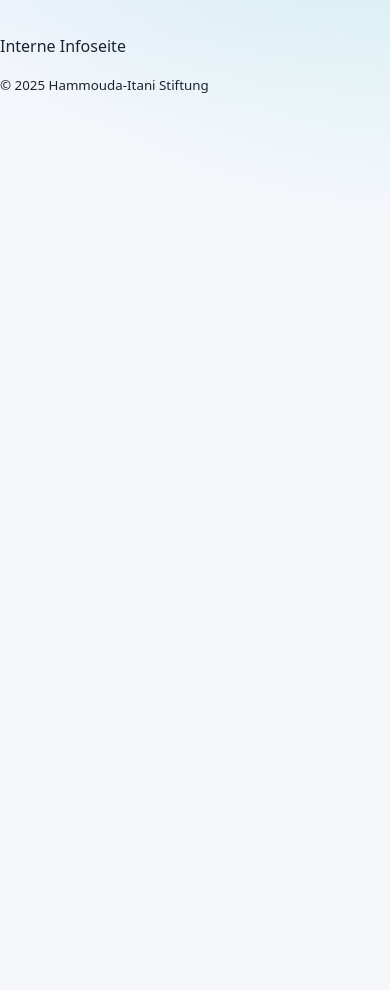
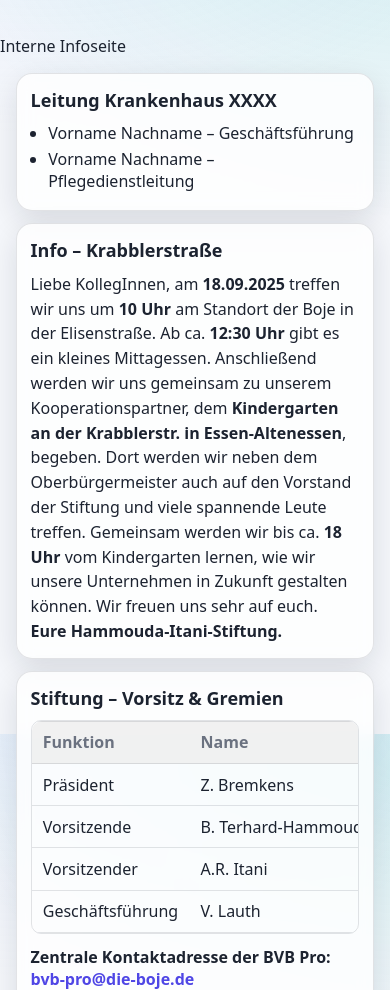
Before and after one commit to BvB-Pro/hammouda-itani-projekt, a plain HTML site: page index.html in a window 390 px wide. Shown: the part 110-1100 px from the top of the page. Before the commit the page ends 844 px from the top, so only its background shows below. Drawn offline with Linux system fonts and the light colour scheme.

Commit message:
Update style.css

```diff
--- a/style.css
+++ b/style.css
@@ -314,3 +314,106 @@
   0%, 100% { transform: translateY(0) scale(1); }
   50% { transform: translateY(-40px) scale(1.1); }
 }
+
+/* =========================================================
+   Add-on für Leitung / Krabblerstraße / Vorstand (kompatibel zu v4)
+   -> bitte ANS ENDE der bestehenden v4 style.css einfügen
+   ========================================================= */
+
+/* Layout-Container für die neue statische Seite */
+.container{
+  max-width: 1000px;
+  margin: 16px auto;
+  padding: 0 clamp(14px, 4vw, 36px);
+}
+
+/* „Panel“ optisch wie eine Card (sichtbar, nicht collapsible) */
+.panel{
+  display:block;                 /* v4 setzte .panel standardmäßig auf display:none */
+  margin: 12px 0;
+  padding: clamp(14px, 2.4vw, 22px);
+  border-radius: var(--radius);
+  background: var(--card);
+  border: 1px solid var(--border);
+  box-shadow: var(--shadow);
+  backdrop-filter: blur(var(--blur));
+}
+.panel-title{
+  margin:0 0 10px 0;
+  font-size: 18px;
+}
+
+/* einfache Liste (Leadership-Namen, falls ohne Tabelle genutzt) */
+.list{ margin:.25rem 0 0; padding-left:1.1rem; }
+.list li{ margin:.25rem 0; color: var(--text); }
+
+/* Tabellen-Styling für Leitung & Vorstand */
+table{ width:100%; border-collapse: collapse; margin-top:.5rem; }
+th, td{
+  border: 1px solid var(--border);
+  padding: .6rem .7rem;
+  text-align: left;
+  vertical-align: top;
+  color: var(--text);
+}
+th{
+  background: color-mix(in oklab, var(--card), black 4%);
+  color: var(--muted);
+  font-weight: 600;
+}
+:root.dark th{
+  background: color-mix(in oklab, var(--card), white 6%);
+}
+td a{ color: var(--accent); text-decoration: none; }
+td a:hover{ text-decoration: underline; }
+
+/* Foundation-Hinweis (Krabblerstraße) – Fließtext etwas luftiger */
+#foundationNote p{
+  line-height: 1.55;
+  margin: 0;
+}
+
+/* Generelle E-Mailzeilen unter der Tabelle */
+.foundation-email{
+  margin-top: 12px;
+  font-weight: 600;
+  color: var(--text);
+}
+.foundation-email a{
+  color: var(--accent);
+  text-decoration: none;
+}
+.foundation-email a:hover{ text-decoration: underline; }
+
+/* Footer-Klasse mappen (dein HTML nutzt .footer, v4 hatte .app-footer) */
+.footer{
+  color: var(--muted);
+  text-align: center;
+  padding: 24px 16px 36px;
+  border-top: 1px solid var(--border);
+}
+
+/* Mobile-Optimierung: Tabellen werden horizontal scrollbar statt „gestapelt“,
+   damit du keine data-labels pflegen musst. */
+@media (max-width: 760px){
+  table{
+    display: block;
+    width: 100%;
+    overflow-x: auto;
+    -webkit-overflow-scrolling: touch;
+    white-space: nowrap;
+    border: 1px solid var(--border);
+    border-radius: 10px;
+  }
+  th, td{ border-left: none; border-right: none; }
+  tr:first-child th:first-child{ border-top-left-radius: 10px; }
+  tr:first-child th:last-child{ border-top-right-radius: 10px; }
+  tr:last-child td:first-child{ border-bottom-left-radius: 10px; }
+  tr:last-child td:last-child{ border-bottom-right-radius: 10px; }
+}
+
+/* feiner Hover für Panels (wie v4 Cards) */
+@media (hover:hover){
+  .panel{ transition: transform .15s ease, box-shadow .2s ease; }
+  .panel:hover{ transform: translateY(-1px); box-shadow: var(--shadow); }
+}
```
